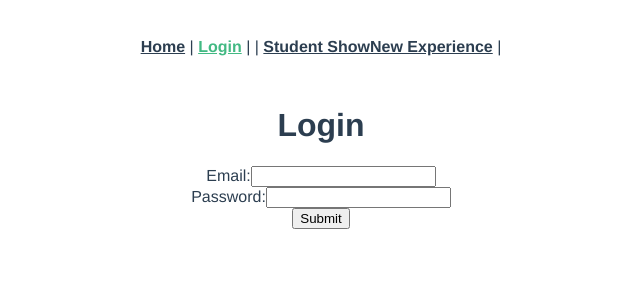
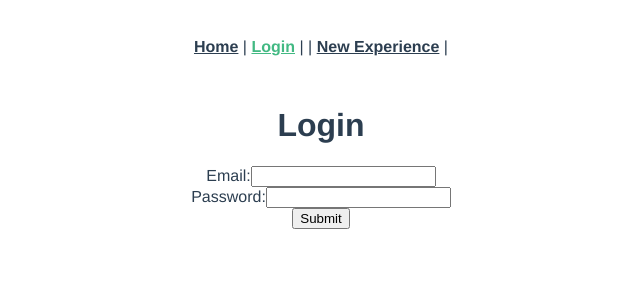
Before and after one commit to def-end-icecream/student_portal, a Vue app: page /login in a window 1280 px wide. Shown: the top 300 px of the page, without its empty margins (319-959 px from the left). Built offline with nearby package versions, Linux system fonts and the light colour scheme.

Commit message:
show profile only if logged in and only show own profile

```diff
--- a/src/App.vue
+++ b/src/App.vue
@@ -4,7 +4,7 @@
       <router-link to="/">Home</router-link> |
       <router-link v-if="!isLoggedIn()" to="/login">Login</router-link> |
       <router-link v-if="isLoggedIn()" to="/logout">Logout</router-link> |
-      <router-link to="/students/1">Student Show</router-link>
+      <router-link v-if="isLoggedIn()" :to="`/students/${getStudentId()}`">Student Show</router-link>
 
       <router-link to="/experiences/new">New Experience</router-link> |
     </div>
@@ -41,6 +41,9 @@ export default {
     isLoggedIn: function() {
       return localStorage.getItem("jwt");
     },
+    getStudentId: function() {
+      return localStorage.getItem("student_id");
+    },
   },
 };
 </script>
--- a/src/views/Login.vue
+++ b/src/views/Login.vue
@@ -42,6 +42,7 @@ export default {
         .then(response => {
           axios.defaults.headers.common["Authorization"] = "Bearer " + response.data.jwt;
           localStorage.setItem("jwt", response.data.jwt);
+          localStorage.setItem("student_id", response.data.student_id);
           this.$router.push("/");
         })
         .catch(error => {
--- a/src/views/Logout.vue
+++ b/src/views/Logout.vue
@@ -9,6 +9,7 @@ export default {
   created: function() {
     delete axios.defaults.headers.common["Authorization"];
     localStorage.removeItem("jwt");
+    localStorage.removeItem("student_id");
     this.$router.push("/");
   },
 };
```
